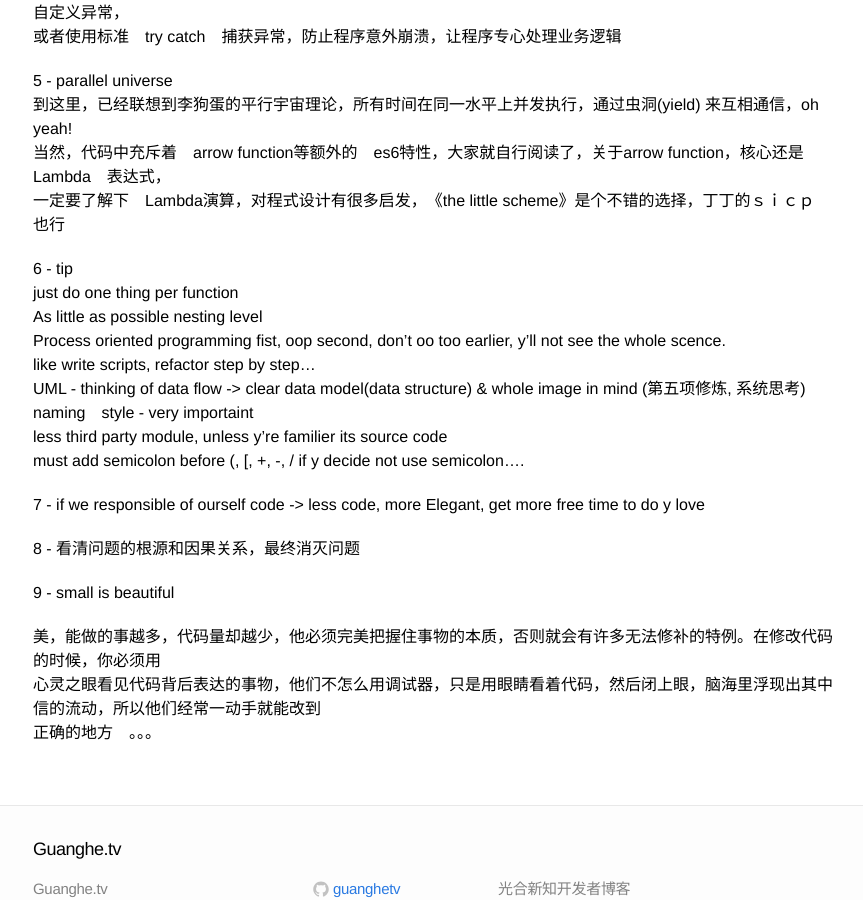
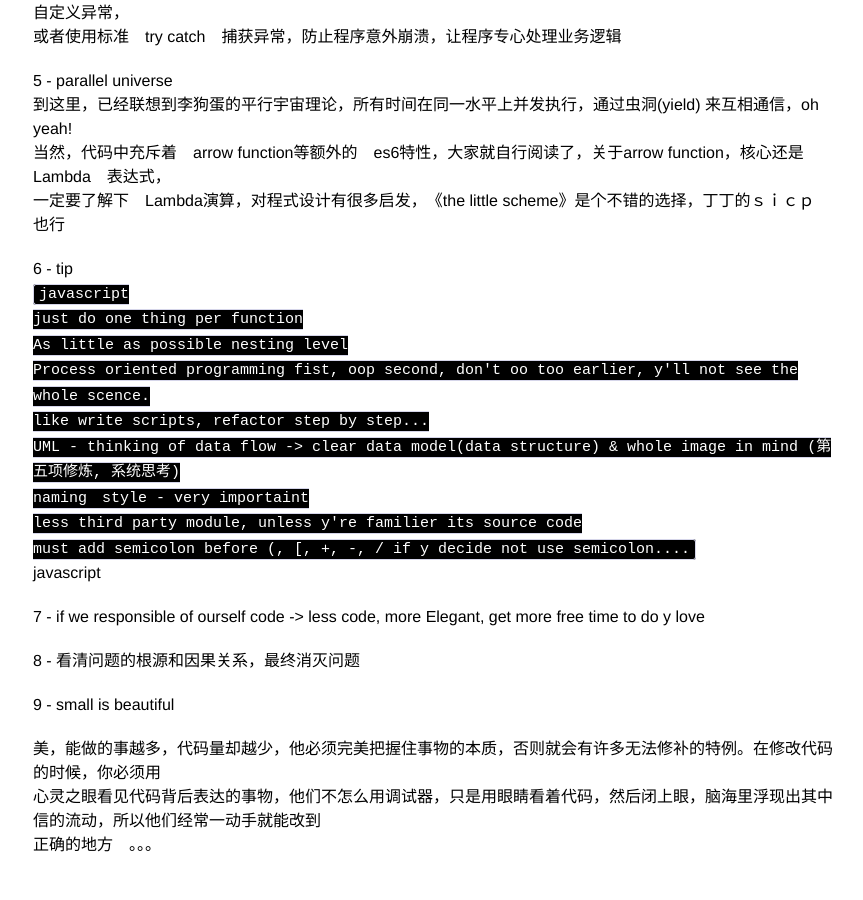
Before and after one commit to guanghetv/guanghetv.github.io, a Jekyll site: the page built from _posts/2015-06-18-a-style-of-coding-with-es6.markdown, in a window 1280 px wide and 900 px high, scrolled down 4787 px. Shown: the whole window, without its empty margins (207-1070 px from the left). Built offline with Jekyll 4.4.1, drawn with Linux system fonts in a browser that asks for light colours; Markdown is read by kramdown in place of the engine named in the settings; comment, search, counter and statistics services are not loaded.

Commit message:
Update 2015-06-18-a-style-of-coding-with-es6.markdown

````diff
--- a/_posts/2015-06-18-a-style-of-coding-with-es6.markdown
+++ b/_posts/2015-06-18-a-style-of-coding-with-es6.markdown
@@ -218,6 +218,7 @@ res.json({result: schools})
 一定要了解下　Lambda演算，对程式设计有很多启发，　《the little scheme》是个不错的选择，丁丁的ｓｉｃｐ 也行
 
 6 - tip
+```javascript
 just do one thing per function
 As little as possible nesting level
 Process oriented programming fist, oop second, don't oo too earlier, y'll not see the whole scence.
@@ -226,6 +227,7 @@ UML - thinking of data flow -> clear data model(data structure) & whole image in
 naming　style - very importaint
 less third party module, unless y're familier its source code
 must add semicolon before (, [, +, -, / if y decide not use semicolon....
+```javascript
 
 7 - if we responsible of ourself code -> less code, more Elegant, get more free time to do y love
 
````
